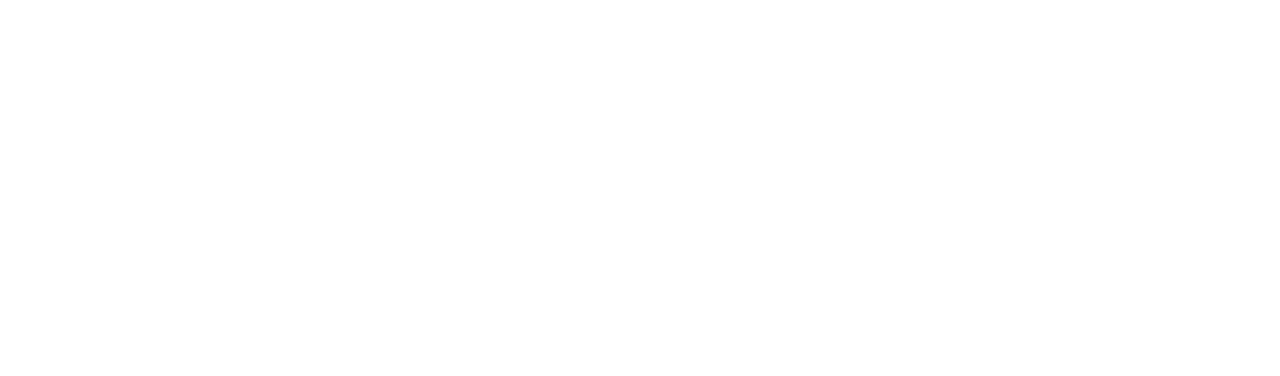
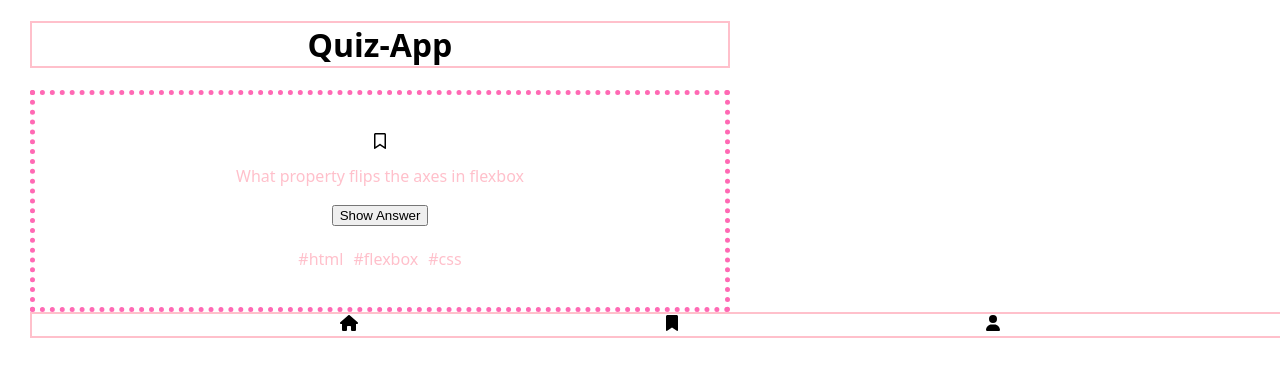
Before and after one commit to JanineGlaser/Quiz-App, a plain HTML site: page index.html in a window 1280 px wide. Drawn offline with Linux system fonts and the light colour scheme.

Commit message:
add basic homepage

```diff
--- a/index.html
+++ b/index.html
@@ -3,7 +3,85 @@
   <head>
     <meta charset="UTF-8" />
     <meta name="viewport" content="width=device-width, initial-scale=1.0" />
-    <title>Document</title>
+    <title>Homepage</title>
+    <link rel="stylesheet" href="styles.css" />
   </head>
-  <body></body>
+
+  <body>
+    <header>
+      <h1>Quiz-App</h1>
+    </header>
+
+    <main>
+      <div class="q-card">
+        <svg
+          xmlns="http://www.w3.org/2000/svg"
+          height="16"
+          width="12"
+          viewBox="0 0 384 512"
+        >
+          <!--!Font Awesome Free 6.5.1 by @fontawesome - https://fontawesome.com License - https://fontawesome.com/license/free Copyright 2024 Fonticons, Inc.-->
+          <path
+            d="M0 48C0 21.5 21.5 0 48 0l0 48V441.4l130.1-92.9c8.3-6 19.6-6 27.9 0L336 441.4V48H48V0H336c26.5 0 48 21.5 48 48V488c0 9-5 17.2-13 21.3s-17.6 3.4-24.9-1.8L192 397.5 37.9 507.5c-7.3 5.2-16.9 5.9-24.9 1.8S0 497 0 488V48z"
+          />
+        </svg>
+
+        <p>What property flips the axes in flexbox</p>
+
+        <article>
+          <button class="show-answer">Show Answer</button>
+        </article>
+        <br />
+
+        <div class="cardhash">
+          <a class="answer1">#html</a>
+          <a class="answer2">#flexbox</a>
+          <a class="answer3">#css</a>
+        </div>
+      </div>
+    </main>
+
+    <footer>
+      <a class="bar" href="index.html">
+        <svg
+          xmlns="http://www.w3.org/2000/svg"
+          height="16"
+          width="18"
+          viewBox="0 0 576 512"
+        >
+          <!--!Font Awesome Free 6.5.1 by @fontawesome - https://fontawesome.com License - https://fontawesome.com/license/free Copyright 2024 Fonticons, Inc.-->
+          <path
+            d="M575.8 255.5c0 18-15 32.1-32 32.1h-32l.7 160.2c0 2.7-.2 5.4-.5 8.1V472c0 22.1-17.9 40-40 40H456c-1.1 0-2.2 0-3.3-.1c-1.4 .1-2.8 .1-4.2 .1H416 392c-22.1 0-40-17.9-40-40V448 384c0-17.7-14.3-32-32-32H256c-17.7 0-32 14.3-32 32v64 24c0 22.1-17.9 40-40 40H160 128.1c-1.5 0-3-.1-4.5-.2c-1.2 .1-2.4 .2-3.6 .2H104c-22.1 0-40-17.9-40-40V360c0-.9 0-1.9 .1-2.8V287.6H32c-18 0-32-14-32-32.1c0-9 3-17 10-24L266.4 8c7-7 15-8 22-8s15 2 21 7L564.8 231.5c8 7 12 15 11 24z"
+          />
+        </svg>
+      </a>
+
+      <a class="bar" href="#">
+        <svg
+          xmlns="http://www.w3.org/2000/svg"
+          height="16"
+          width="12"
+          viewBox="0 0 384 512"
+        >
+          <!--!Font Awesome Free 6.5.1 by @fontawesome - https://fontawesome.com License - https://fontawesome.com/license/free Copyright 2024 Fonticons, Inc.-->
+          <path
+            d="M0 48V487.7C0 501.1 10.9 512 24.3 512c5 0 9.9-1.5 14-4.4L192 400 345.7 507.6c4.1 2.9 9 4.4 14 4.4c13.4 0 24.3-10.9 24.3-24.3V48c0-26.5-21.5-48-48-48H48C21.5 0 0 21.5 0 48z"
+          />
+        </svg>
+      </a>
+      <a class="bar" href="#">
+        <svg
+          xmlns="http://www.w3.org/2000/svg"
+          height="16"
+          width="14"
+          viewBox="0 0 448 512"
+        >
+          <!--!Font Awesome Free 6.5.1 by @fontawesome - https://fontawesome.com License - https://fontawesome.com/license/free Copyright 2024 Fonticons, Inc.-->
+          <path
+            d="M224 256A128 128 0 1 0 224 0a128 128 0 1 0 0 256zm-45.7 48C79.8 304 0 383.8 0 482.3C0 498.7 13.3 512 29.7 512H418.3c16.4 0 29.7-13.3 29.7-29.7C448 383.8 368.2 304 269.7 304H178.3z"
+          />
+        </svg>
+      </a>
+    </footer>
+  </body>
 </html>
--- a/styles.css
+++ b/styles.css
@@ -0,0 +1,46 @@
+*,
+*::before,
+*::after {
+  box-sizing: border-box;
+}
+
+body {
+  max-width: 700px;
+  margin: auto 30px;
+  font-family: system-ui, -apple-system, BlinkMacSystemFont, "Segoe UI", Roboto,
+    Oxygen, Ubuntu, Cantarell, "Open Sans", "Helvetica Neue", sans-serif;
+}
+.bar {
+  text-decoration: none;
+}
+h1 {
+  border: 2px solid pink;
+  display: flex;
+  justify-content: center;
+}
+
+.q-card {
+  color: pink;
+  display: flex;
+  align-items: center;
+  flex-direction: column;
+  margin: 1cm;
+}
+.cardhash {
+  display: flex;
+  flex-direction: row;
+  justify-content: center;
+  gap: 10px;
+}
+
+main {
+  border: thick dotted hotpink;
+}
+footer {
+  border: 2px solid pink;
+  display: flex;
+  justify-content: center;
+  justify-content: space-evenly;
+  position: fixed;
+  width: 100%;
+}
```
